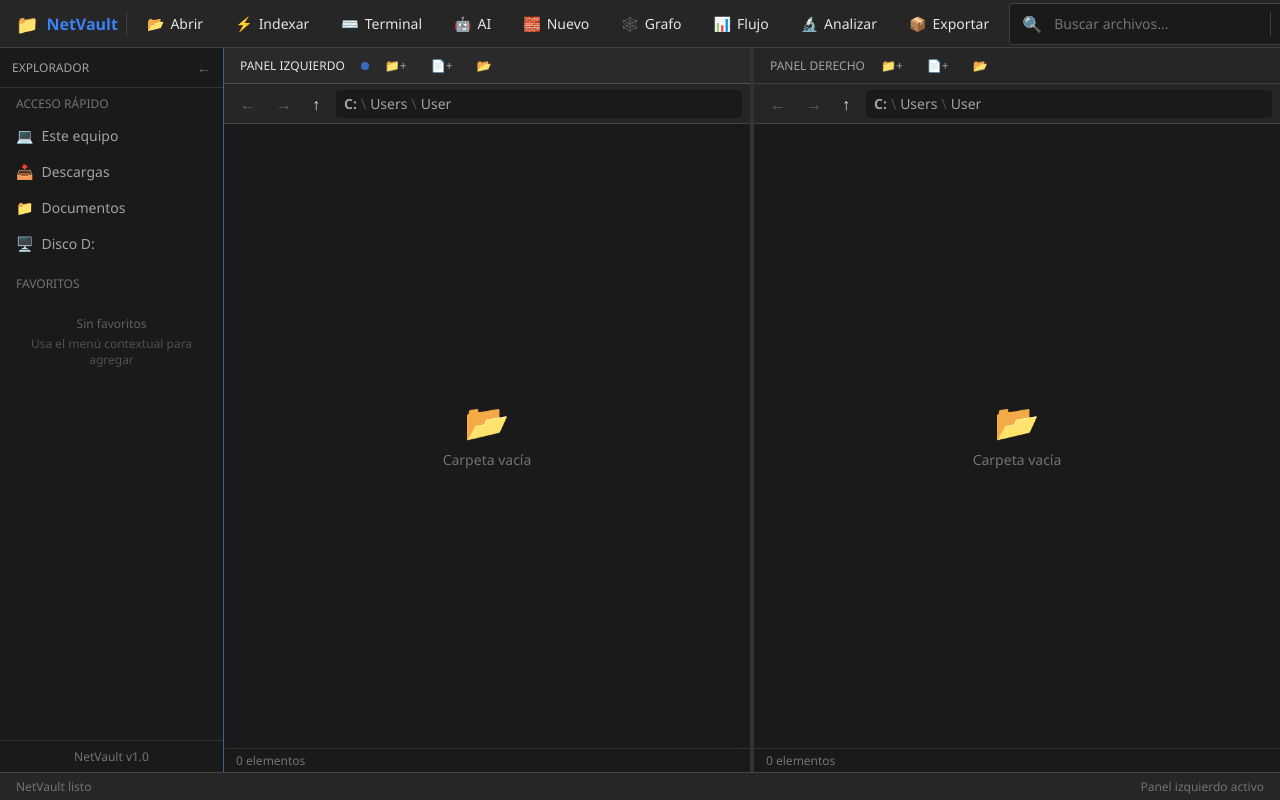
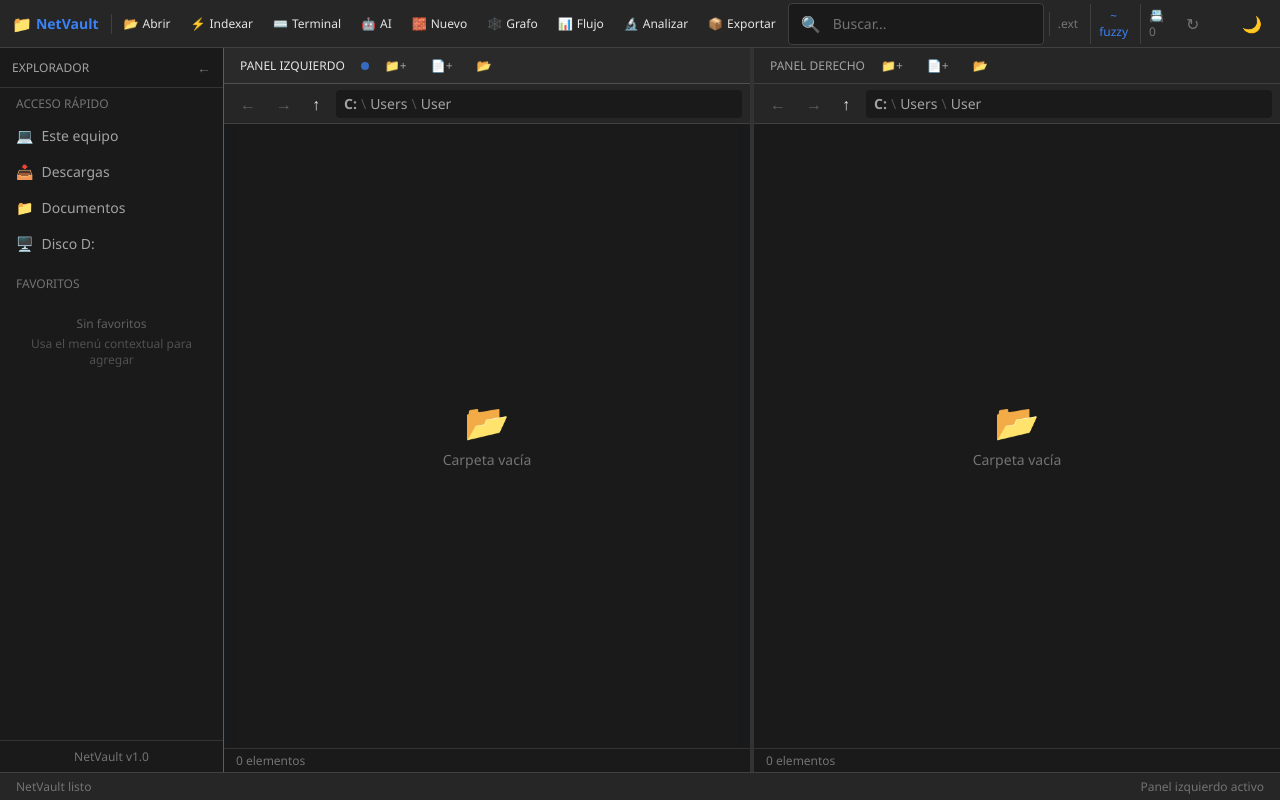
Before and after one commit to Andresrs1014/net_file_manager, a React (Vite) app: page / in a window 1280 px wide. Built offline with nearby package versions, Linux system fonts and the light colour scheme.

Commit message:
fix(ui): compact toolbar buttons and prevent horizontal overflow

```diff
--- a/src/components/layout/Toolbar.tsx
+++ b/src/components/layout/Toolbar.tsx
@@ -60,37 +60,37 @@ export function Toolbar({
   };
 
   return (
-    <header className="h-12 bg-[#262626] flex items-center px-4 gap-2 border-b border-[#404040]">
+    <header className="h-12 bg-[#262626] flex items-center px-3 gap-1 border-b border-[#404040] overflow-hidden">
       {/* Logo/Título */}
-      <div className="flex items-center gap-2 shrink-0">
-        <span className="text-lg">📁</span>
-        <h1 className="text-base font-semibold text-[#3b82f6]">NetVault</h1>
+      <div className="flex items-center gap-1 shrink-0 pr-2">
+        <span className="text-base">📁</span>
+        <h1 className="text-sm font-semibold text-[#3b82f6]">NetVault</h1>
       </div>
 
-      <div className="w-px h-6 bg-[#404040] shrink-0" />
+      <div className="w-px h-5 bg-[#404040] shrink-0" />
 
       {/* Actions */}
       <button
         onClick={onOpenFolder}
-        className="flex items-center gap-1.5 px-3 py-1.5 text-sm text-[#e5e5e5] hover:bg-[#333] rounded transition-colors shrink-0"
+        className="flex items-center gap-1 px-2 py-1 text-xs text-[#e5e5e5] hover:bg-[#333] rounded transition-colors shrink-0"
         title="Abrir carpeta"
       >
         <span>📂</span>
-        <span>Abrir</span>
+        <span className="hidden sm:inline">Abrir</span>
       </button>
 
       <button
         onClick={handleIndexCurrentPath}
-        className="flex items-center gap-1.5 px-3 py-1.5 text-sm text-[#e5e5e5] hover:bg-[#333] rounded transition-colors shrink-0"
+        className="flex items-center gap-1 px-2 py-1 text-xs text-[#e5e5e5] hover:bg-[#333] rounded transition-colors shrink-0"
         title="Indexar directorio"
       >
         <span>⚡</span>
-        <span>Indexar</span>
+        <span className="hidden sm:inline">Indexar</span>
       </button>
 
       <button
         onClick={onToggleTerminal}
-        className={`flex items-center gap-1.5 px-3 py-1.5 text-sm rounded transition-colors shrink-0 ${
+        className={`flex items-center gap-1 px-2 py-1 text-xs rounded transition-colors shrink-0 ${
           terminalVisible
             ? 'bg-[#3b82f6] text-white'
             : 'text-[#e5e5e5] hover:bg-[#333]'
@@ -98,12 +98,12 @@ export function Toolbar({
         title="Alternar terminal"
       >
         <span>⌨️</span>
-        <span>Terminal</span>
+        <span className="hidden sm:inline">Terminal</span>
       </button>
 
       <button
         onClick={onToggleAI}
-        className={`flex items-center gap-1.5 px-3 py-1.5 text-sm rounded transition-colors shrink-0 ${
+        className={`flex items-center gap-1 px-2 py-1 text-xs rounded transition-colors shrink-0 ${
           aiVisible
             ? 'bg-[#8b5cf6] text-white'
             : 'text-[#e5e5e5] hover:bg-[#333]'
@@ -111,66 +111,68 @@ export function Toolbar({
         title="Alternar AI Assistant"
       >
         <span>🤖</span>
-        <span>AI</span>
+        <span className="hidden sm:inline">AI</span>
       </button>
 
       <button
         onClick={() => {/* Scaffolder opens from AI panel */}}
-        className="flex items-center gap-1.5 px-3 py-1.5 text-sm text-[#e5e5e5] hover:bg-[#333] rounded transition-colors shrink-0"
+        className="flex items-center gap-1 px-2 py-1 text-xs text-[#e5e5e5] hover:bg-[#333] rounded transition-colors shrink-0"
         title="Crear nuevo proyecto"
       >
         <span>🧱</span>
-        <span>Nuevo</span>
+        <span className="hidden lg:inline">Nuevo</span>
       </button>
 
       <button
         onClick={onOpenGraph}
-        className="flex items-center gap-1.5 px-3 py-1.5 text-sm text-[#e5e5e5] hover:bg-[#333] rounded transition-colors shrink-0"
+        className="flex items-center gap-1 px-2 py-1 text-xs text-[#e5e5e5] hover:bg-[#333] rounded transition-colors shrink-0"
         title="Ver grafo de conocimiento"
       >
         <span>🕸️</span>
-        <span>Grafo</span>
+        <span className="hidden lg:inline">Grafo</span>
       </button>
 
       <button
         onClick={onOpenFlowchart}
-        className="flex items-center gap-1.5 px-3 py-1.5 text-sm text-[#e5e5e5] hover:bg-[#333] rounded transition-colors shrink-0"
+        className="flex items-center gap-1 px-2 py-1 text-xs text-[#e5e5e5] hover:bg-[#333] rounded transition-colors shrink-0"
         title="Generar flujogramas Mermaid"
       >
         <span>📊</span>
-        <span>Flujo</span>
+        <span className="hidden lg:inline">Flujo</span>
       </button>
 
       <button
         onClick={onOpenAnalyzer}
-        className="flex items-center gap-1.5 px-3 py-1.5 text-sm text-[#e5e5e5] hover:bg-[#333] rounded transition-colors shrink-0"
+        className="flex items-center gap-1 px-2 py-1 text-xs text-[#e5e5e5] hover:bg-[#333] rounded transition-colors shrink-0"
         title="Analizar procedimientos con IA"
       >
         <span>🔬</span>
-        <span>Analizar</span>
+        <span className="hidden lg:inline">Analizar</span>
       </button>
 
       <button
         onClick={onOpenExport}
-        className="flex items-center gap-1.5 px-3 py-1.5 text-sm text-[#e5e5e5] hover:bg-[#333] rounded transition-colors shrink-0"
+        className="flex items-center gap-1 px-2 py-1 text-xs text-[#e5e5e5] hover:bg-[#333] rounded transition-colors shrink-0"
         title="Exportar análisis a ZIP"
       >
         <span>📦</span>
-        <span>Exportar</span>
+        <span className="hidden lg:inline">Exportar</span>
       </button>
 
       {/* Search bar */}
-      <SearchBar
-        onResultSelect={handleSearchSelect}
-        placeholder="Buscar archivos..."
-      />
+      <div className="shrink-0 w-48 lg:w-64">
+        <SearchBar
+          onResultSelect={handleSearchSelect}
+          placeholder="Buscar..."
+        />
+      </div>
 
-      <div className="flex-1" />
+      <div className="flex-1 min-w-0" />
 
       {/* Clipboard status */}
       {clipboard && (
-        <div className="flex items-center gap-2 px-3 py-1 bg-[#1a1a1a] rounded border border-[#404040] shrink-0">
-          <span className="text-sm text-[#a3a3a3]">
+        <div className="flex items-center gap-1 px-2 py-1 bg-[#1a1a1a] rounded border border-[#404040] shrink-0">
+          <span className="text-xs text-[#a3a3a3]">
             {clipboard.action === 'copy' ? '📋' : '✂️'} {clipboard.paths.length}
           </span>
           <button
@@ -186,7 +188,7 @@ export function Toolbar({
       {/* Actions right */}
       <button
         onClick={onToggleTheme}
-        className="p-2 text-[#a3a3a3] hover:text-[#e5e5e5] hover:bg-[#333] rounded transition-colors shrink-0"
+        className="p-1.5 text-[#737373] hover:text-[#e5e5e5] hover:bg-[#333] rounded transition-colors shrink-0"
         title="Cambiar tema"
       >
         🌙
--- a/src/index.css
+++ b/src/index.css
@@ -26,6 +26,14 @@ body {
   color: var(--text-primary);
   overflow: hidden;
   user-select: none;
+  min-width: 100vw;
+  min-height: 100vh;
+}
+
+/* Prevent horizontal overflow */
+html, body, #root {
+  max-width: 100vw;
+  overflow-x: hidden;
 }
 
 /* Scrollbar personalizado */
```
